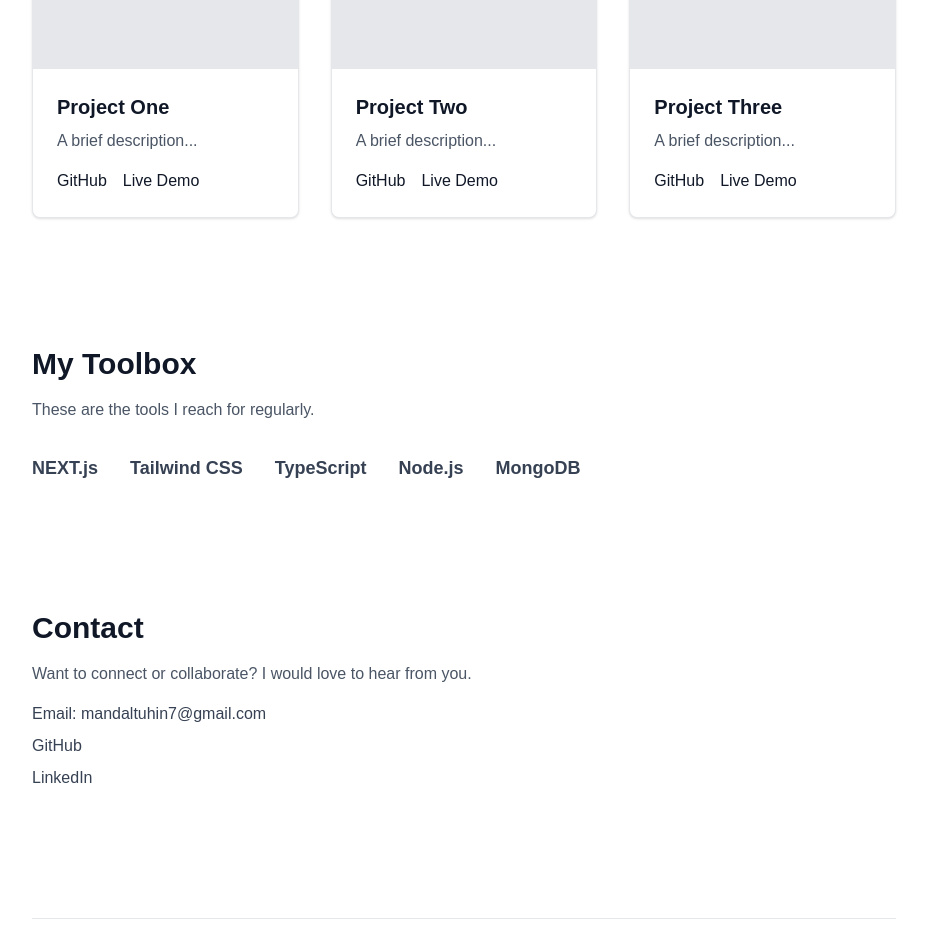
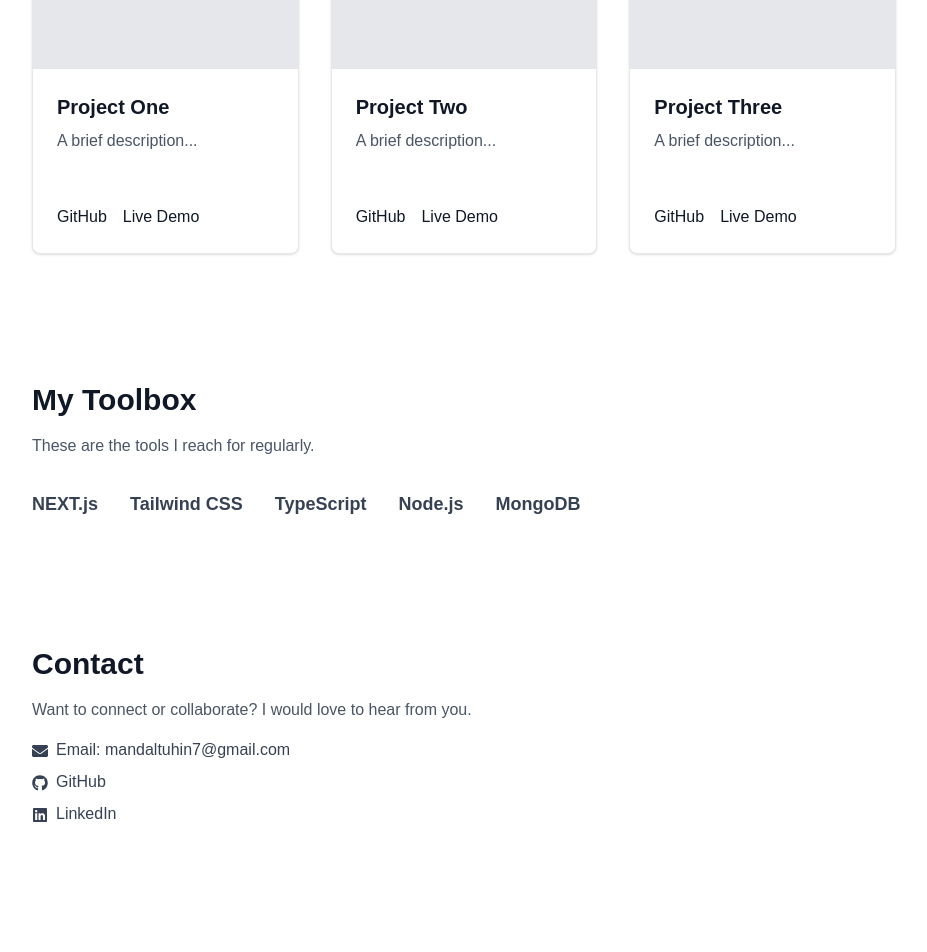
Before and after one commit to MandalTuhin/tuhin-mandal-portfolio, a Next.js app: page / in a window 1280 px wide. Shown: the part 800-1752 px from the top of the page, without its empty margins (176-1103 px from the left). Built offline with nearby package versions, Linux system fonts and the light colour scheme.

Commit message:
Add react-icons dependency and update Contact component with icons; enhance ProjectCard description styling

```diff
--- a/package.json
+++ b/package.json
@@ -13,7 +13,8 @@
     "next": "15.3.5",
     "next-themes": "^0.4.6",
     "react": "^19.0.0",
-    "react-dom": "^19.0.0"
+    "react-dom": "^19.0.0",
+    "react-icons": "^5.5.0"
   },
   "devDependencies": {
     "@eslint/eslintrc": "^3",
--- a/src/app/components/Contact.tsx
+++ b/src/app/components/Contact.tsx
@@ -1,3 +1,5 @@
+import {FaGithub, FaEnvelope, FaLinkedin} from "react-icons/fa";
+
 // app/components/Contact.tsx
 const Contact = () => {
   return (
@@ -11,12 +13,15 @@ const Contact = () => {
           href="mailto:tuhin@example.com"
           className="font-medium hover:underline"
         >
+        <FaEnvelope className="inline mr-2" />
           Email: mandaltuhin7@gmail.com
         </a>
         <a href="https://github.com/MandalTuhin/" className="font-medium hover:underline">
+         <FaGithub className="inline mr-2" />
           GitHub
         </a>
         <a href="https://www.linkedin.com/in/tuhin-mandal-2157102aa/" className="font-medium hover:underline">
+          <FaLinkedin className="inline mr-2" />
           LinkedIn
         </a>
       </div>
--- a/src/app/components/ProjectCard.tsx
+++ b/src/app/components/ProjectCard.tsx
@@ -20,7 +20,7 @@ const ProjectCard = ({
       </div>
       <div className="p-6">
         <h3 className="text-xl font-semibold mb-2 text-gray-900 dark:text-gray-100">{name}</h3>
-        <p className="text-gray-600 dark:text-gray-400 mb-4">{description}</p>
+        <p className="text-gray-600 dark:text-gray-400 mb-4 min-h-[60px]">{description}</p>
         <div className="flex space-x-4">
           <a href={githubUrl} className="font-medium hover:underline">
             GitHub
```
Also changed, not shown: 1 other file (tests, documents, lock files or other folders).
